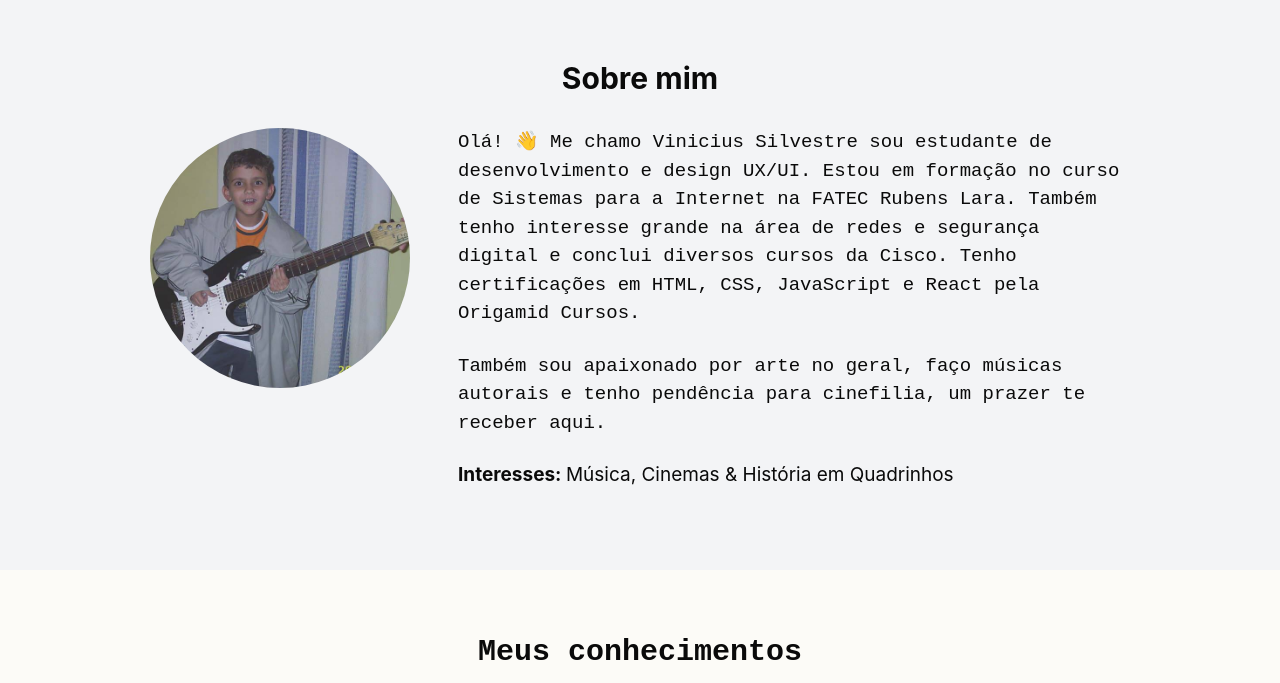
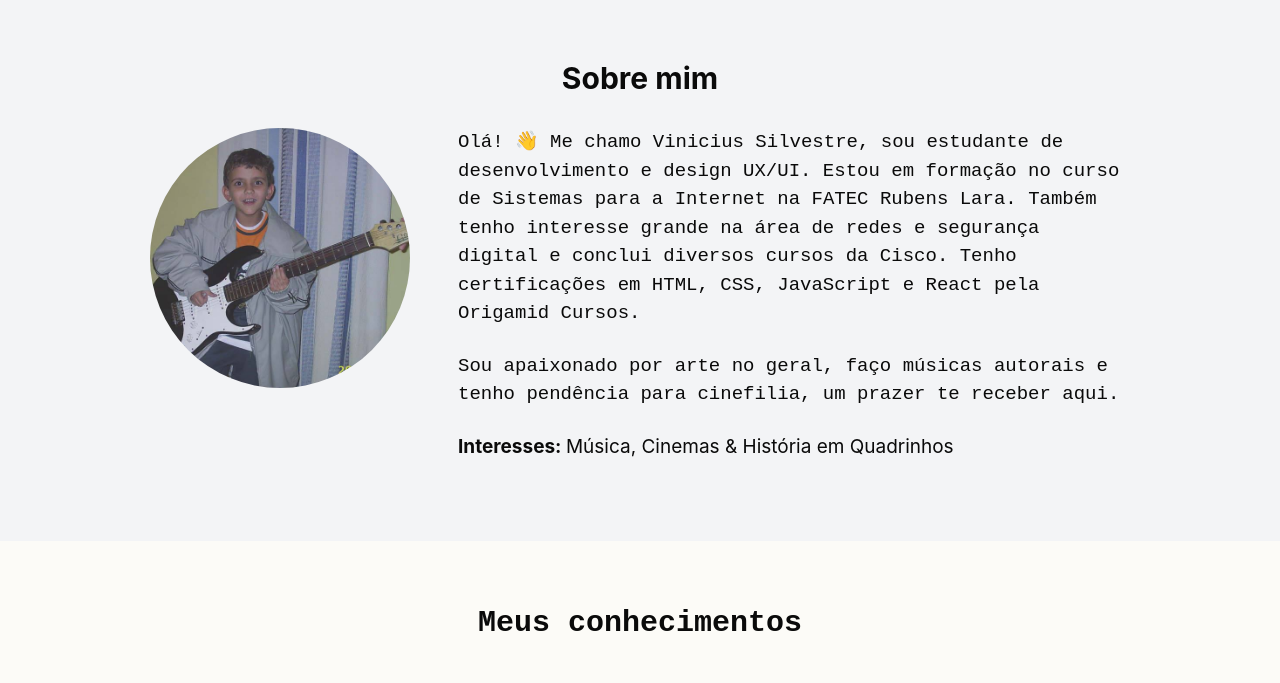
Before and after one commit to ViniciusSilvestr3/portfolio, a plain HTML site: page index.html in a window 1280 px wide. Shown: the part 820-1503 px from the top of the page. Drawn offline with nearby package versions, Linux system fonts and the light colour scheme; a web font is replaced by a local one.

Commit message:
Atualização do texto

```diff
--- a/index.html
+++ b/index.html
@@ -383,7 +383,7 @@
                 </div>
                 <div class="max-w-2xl text-center md:text-left">
                     <p class="about-text font-space-mono">
-                        Olá! 👋 Me chamo Vinicius Silvestre sou estudante de desenvolvimento e design UX/UI. Estou em
+                        Olá! 👋 Me chamo Vinicius Silvestre, sou estudante de desenvolvimento e design UX/UI. Estou em
                         formação no curso de <a class="fatec-hover"
                             href="https://fatecrl.edu.br/cursos/sistemas-para-internet" target="_blank">Sistemas para a Internet</a> na
                         <a class="fatec-hover" href="https://www.fatecrl.edu.br/" target="_blank">FATEC Rubens Lara</a>.
@@ -392,7 +392,7 @@
                     </p>
                     <br>
                     <p class="about-text font-space-mono">
-                        Também sou apaixonado por arte no geral, faço músicas autorais e tenho pendência para cinefilia,
+                        Sou apaixonado por arte no geral, faço músicas autorais e tenho pendência para cinefilia,
                         um prazer te receber aqui.
                     </p>
                     <br>
```
